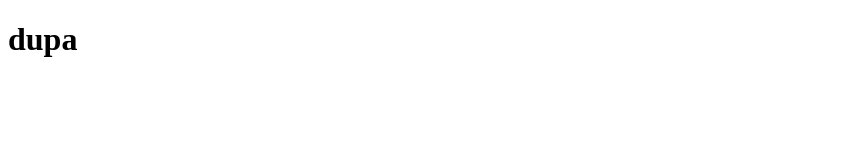
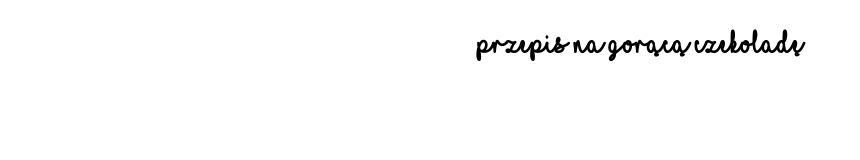
Before and after one commit to karolinakukielka/karolinakukielka.github.io, a plain HTML site: page index.html in a window 1280 px wide. Shown: the whole page, without its empty margins (0-860 px from the left). Drawn offline with Linux system fonts and the light colour scheme.

Commit message:
Add files via upload

```diff
--- a/index.html
+++ b/index.html
@@ -4,8 +4,9 @@
     <meta charset="UTF-8">
     <meta name="viewport" content="width=device-width, initial-scale=1.0">
     <title>Hot Chocolate Recipe</title>
+    <link rel="stylesheet" href="style.css">
 </head>
 <body>
-    <h1>dupa</h1>
+    <h1>Przepis na gorącą czekoladę</h1>
 </body>
 </html>
--- /dev/null
+++ b/style.css
@@ -0,0 +1,9 @@
+@font-face {
+    font-family: "ChristmasFont";
+    src: url("fontchristmas.ttf");
+}
+
+h1 {
+    font-family: ChristmasFont;
+    text-align: center;
+}
```
Also changed, not shown: fontchristmas.ttf (added).
